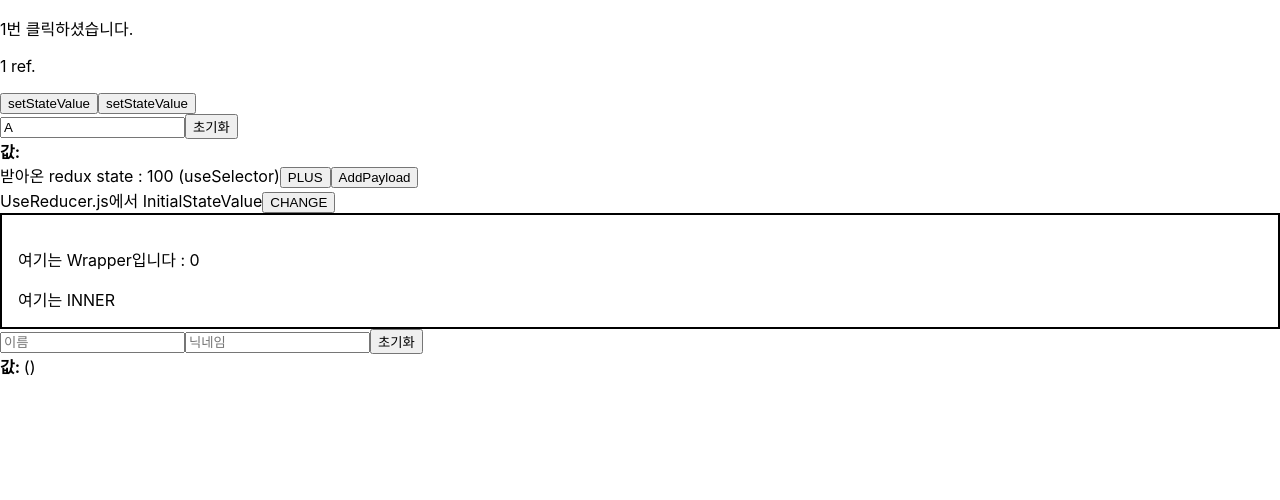
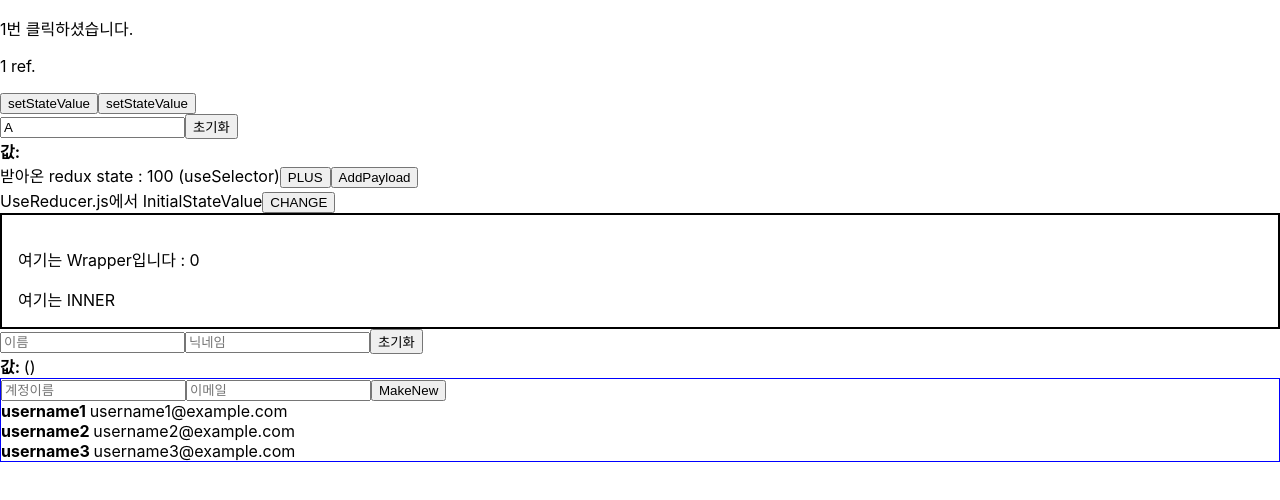
Before and after one commit to yejinleee/TIL_React, a React (Create React App) app in the folder Practice/: page / in a window 1280 px wide. Shown: the top 500 px of the page. Built offline with nearby package versions, Linux system fonts and the light colour scheme.

Commit message:
배열 _ 항목 추가

```diff
--- a/Practice/src/index.js
+++ b/Practice/src/index.js
@@ -14,6 +14,7 @@ import { combineReducers } from 'redux';
 import Wrapper from './Wrapper';
 import Inner from './Inner';
 import InputSample from './InputSample';
+import ListApp from './list/ListApp';
 
 const reduxState = 100;
 function reducer(state = reduxState, action){
@@ -59,6 +60,7 @@ ReactDOM.render(
       <Inner/>
     </Wrapper>
     <InputSample />
+    <ListApp />
   </BrowserRouter>,
   document.getElementById('root')
 );
--- /dev/null
+++ b/Practice/src/list/CreateUser.js
@@ -0,0 +1,52 @@
+import React, { useState, useRef } from 'react';
+
+function CreateUser({users,setUsers}) {
+
+    const nextId = useRef(4);
+    const [newInput,setNewInput]=useState({
+        username:'',
+        email:''
+    })
+    const onSubmit = () => {
+      const newUser={
+          id:nextId,
+          username: newInput.username,
+          email : newInput.email
+      }
+      setUsers(users.concat(newUser));
+      nextId.current += 1;
+
+      setNewInput({
+          username:"",
+          email:""
+      })
+    };
+    const onChange=(e)=>{
+        const { name, value } = e.target; //input태그에서 name으로 설정한값과 입력받은값(value)
+        setNewInput({
+            ...newInput,
+            [name]: value
+        });
+    }
+    return(
+        <div>
+            <input
+                name="username"
+                placeholder='계정이름'
+                onChange={onChange}
+                value={newInput.username}
+            ></input>
+            <input
+                name="email"
+                placeholder='이메일'
+                onChange={onChange}
+                value={newInput.email}
+            ></input>
+            <button
+                onClick={onSubmit}
+            >MakeNew</button>
+        </div>
+    )
+}
+
+export default CreateUser;
--- /dev/null
+++ b/Practice/src/list/ListApp.js
@@ -0,0 +1,34 @@
+import React, { useState, useRef } from 'react';
+import CreateUser from './CreateUser';
+import UserList from './UserList';
+
+function ListApp() {
+    const [users,setUsers] = useState([
+      {
+        id: 1,
+        username: 'username1',
+        email: 'username1@example.com'
+      },
+      {
+        id: 2,
+        username: 'username2',
+        email: 'username2@example.com'
+      },
+      {
+        id: 3,
+        username: 'username3',
+        email: 'username3@example.com'
+      }
+    ]);
+
+    return (
+        <>
+        <div style={{border : '1px solid blue'}}>
+            <CreateUser users={users} setUsers={setUsers}/>
+            <UserList users={users} />
+        </div>
+        </>
+    );
+}
+
+export default ListApp;
--- /dev/null
+++ b/Practice/src/list/UserList.js
@@ -0,0 +1,16 @@
+import React, { useState, useRef } from 'react';
+
+function UserList({users}) {
+    return(
+        <>
+            {users.map((user,index)=>(
+                <div key={index}>
+                    <b>{user.username} </b>
+                    <span>{user.email}</span>
+                </div>
+            ))}
+        </>
+    )
+}
+
+export default UserList;
```
